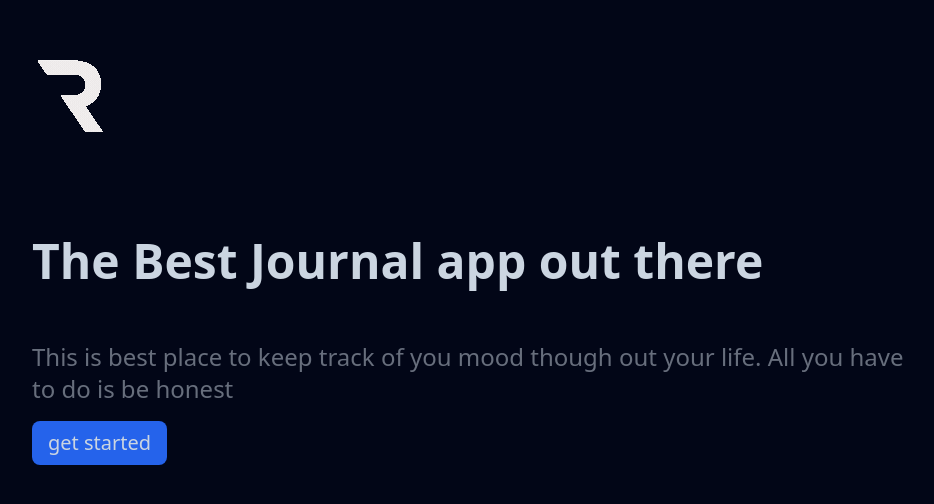
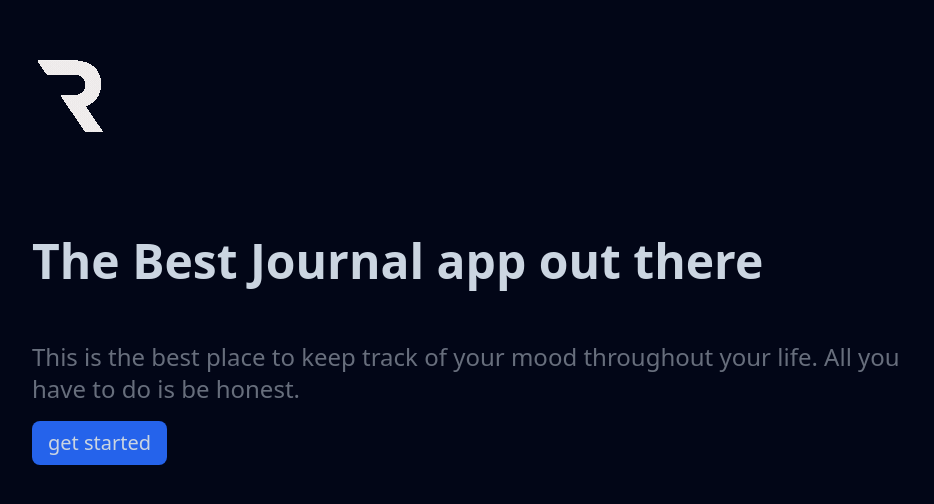
Before and after one commit to oluoko/mood-journal, a Next.js app: page / in a window 1280 px wide. Shown: the part 174-678 px from the top of the page, without its empty margins (160-1094 px from the left). Built offline with nearby package versions, Linux system fonts and the light colour scheme; no server answers.

Commit message:
Mood Journal: Mocking Fuctions & Testing Homepage

```diff
--- a/app/page.tsx
+++ b/app/page.tsx
@@ -1,32 +1,30 @@
-import { auth } from '@clerk/nextjs/server'
+'use client'
+import { useAuth } from '@clerk/nextjs'
 import Link from 'next/link'
 import Image from 'next/image'
 
-export default async function Home() {
-  const { userId } = await auth()
+export default function Home() {
+  const { userId } = useAuth()
   const href = userId ? '/journal' : '/new-user'
 
   return (
-    <div className="w-screen h-screen bg-slate-950  text-slate-300 flex flex-col justify-center items-center gap-10 md:gap-15">
-      <div className="w-full max-w-[90%] md:max-w-[70%] mx-auto ">
+    <div className="w-screen h-screen bg-slate-950 text-slate-300 flex flex-col justify-center items-center gap-10 md:gap-15">
+      <div className="w-full max-w-[90%] md:max-w-[70%] mx-auto">
         <Image
           src="/Reflectify W logo.gif"
           alt="Reflectify Logo"
           width={320}
           height={180}
-          className="w-80 md:w-[500px] "
+          className="w-80 md:w-[500px]"
         />
         <div className="text-4xl md:text-5xl font-bold mb-4">
           The Best Journal app out there
         </div>
       </div>
-      <div
-        className="w-full max-w-[90%] md:max-w-[70%] mx-auto
-    "
-      >
+      <div className="w-full max-w-[90%] md:max-w-[70%] mx-auto">
         <p className="text-xl md:text-2xl text-slate-300/50 mb-4">
-          This is best place to keep track of you mood though out your life. All
-          you have to do is be honest
+          This is the best place to keep track of your mood throughout your
+          life. All you have to do is be honest.
         </p>
         <div>
           <Link href={href}>
--- a/package.json
+++ b/package.json
@@ -6,7 +6,8 @@
     "dev": "next dev",
     "build": "next build",
     "start": "next start",
-    "lint": "next lint"
+    "lint": "next lint",
+    "test": "vitest"
   },
   "dependencies": {
     "@clerk/nextjs": "^5.7.2",
```
Also changed, not shown: setupTests.ts (+1 -1 lines), 1 other file (tests, documents, lock files or other folders).
